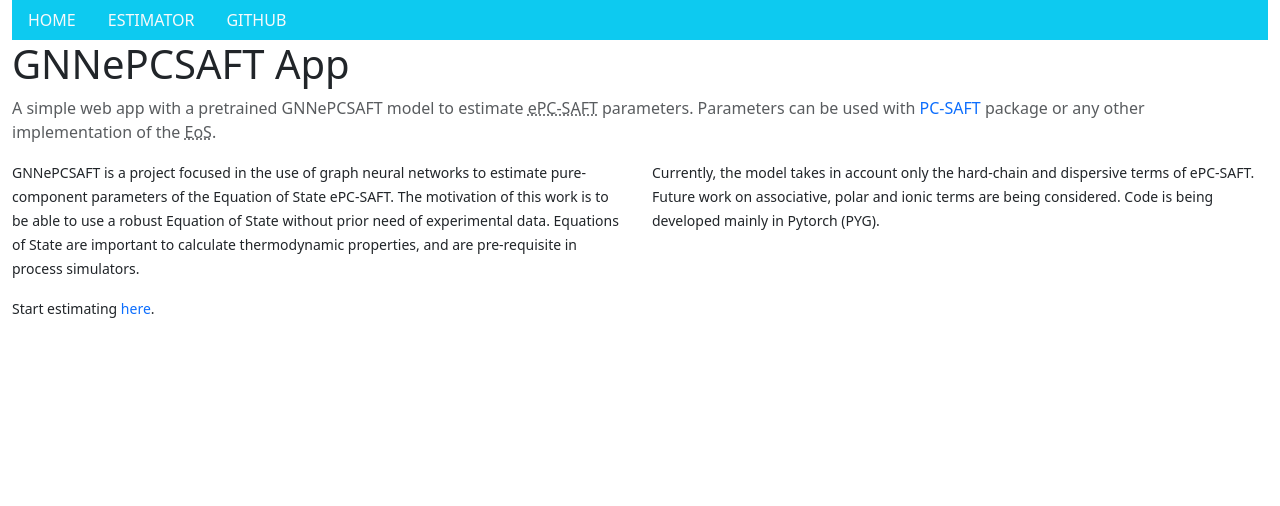
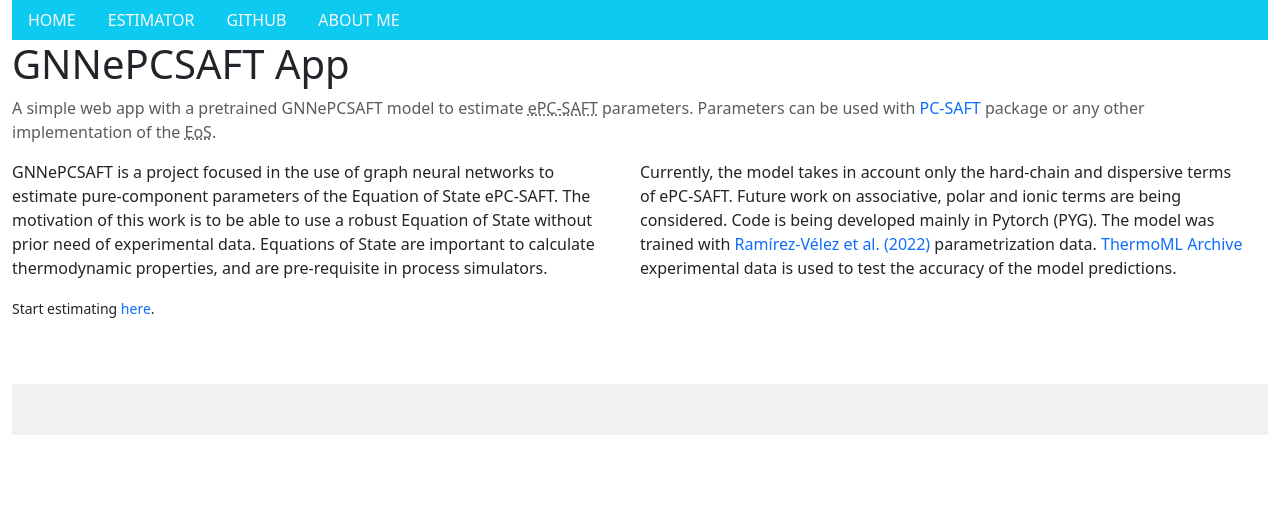
Before and after one commit to wildsonbbl/gnnepcsaftwebapp, a Django app: page / in a window 1280 px wide. Shown: the top 506 px of the page. Run offline with Django 4.2, Linux system fonts and the light colour scheme; some libraries are stand-ins or nearby versions.

Commit message:
added author and social media

```diff
--- a/gnnepcsaft/settings.py
+++ b/gnnepcsaft/settings.py
@@ -39,6 +39,7 @@ INSTALLED_APPS = [
     "gnnmodel",
     "debug_toolbar",
     "bootstrap5",
+    "fontawesomefree",
 ]
 
 MIDDLEWARE = [
--- a/gnnmodel/templates/homepage.html
+++ b/gnnmodel/templates/homepage.html
@@ -4,23 +4,34 @@
 <div class="row">
   <div class="col-md">
     <p class="text-break">
-      <small>
-        GNNePCSAFT is a project focused in the use of graph neural networks to
-        estimate pure-component parameters of the Equation of State ePC-SAFT.
-        The motivation of this work is to be able to use a robust Equation of
-        State without prior need of experimental data. Equations of State are
-        important to calculate thermodynamic properties, and are pre-requisite
-        in process simulators.
-      </small>
+      GNNePCSAFT is a project focused in the use of graph neural networks to
+      estimate pure-component parameters of the Equation of State ePC-SAFT. The
+      motivation of this work is to be able to use a robust Equation of State
+      without prior need of experimental data. Equations of State are important
+      to calculate thermodynamic properties, and are pre-requisite in process
+      simulators.
     </p>
   </div>
   <div class="col-md">
     <p class="text-break">
-      <small>
-        Currently, the model takes in account only the hard-chain and dispersive
-        terms of ePC-SAFT. Future work on associative, polar and ionic terms are
-        being considered. Code is being developed mainly in Pytorch (PYG).
-      </small>
+      Currently, the model takes in account only the hard-chain and dispersive
+      terms of ePC-SAFT. Future work on associative, polar and ionic terms are
+      being considered. Code is being developed mainly in Pytorch (PYG). The
+      model was trained with
+      <a
+        href="https://doi.org/10.1002/aic.17722"
+        class="text-decoration-none"
+        target="_blank"
+        >Ramírez-Vélez et al. (2022)</a
+      >
+      parametrization data.
+      <a
+        href="https://doi.org/10.1002/jcc.26842"
+        class="text-decoration-none"
+        target="_blank"
+        >ThermoML Archive</a
+      >
+      experimental data is used to test the accuracy of the model predictions.
     </p>
   </div>
   <p>
--- a/gnnmodel/templates/master.html
+++ b/gnnmodel/templates/master.html
@@ -1,10 +1,20 @@
 <!DOCTYPE html>
-
+{% load static %}
 <html lang="en">
   <head>
     <title>{% block title %}{% endblock title %}</title>
     {% load bootstrap5 %} {% bootstrap_css %} {% bootstrap_javascript %}
     <meta name="viewport" content="width=device-width, initial-scale=1" />
+    <link
+      href="{% static 'fontawesomefree/css/fontawesome.css' %}"
+      rel="stylesheet"
+      type="text/css"
+    />
+    <link
+      href="{% static 'fontawesomefree/css/brands.css' %}"
+      rel="stylesheet"
+      type="text/css"
+    />
   </head>
   <body>
     <div class="container-fluid">
@@ -23,6 +33,9 @@
             >GITHUB</a
           >
         </li>
+        <li class="nav-item">
+          <a class="nav-link link-light" href="/author">ABOUT ME</a>
+        </li>
       </ul>
 
       <div class="row">
@@ -40,11 +53,60 @@
               href="https://github.com/zmeri/PC-SAFT"
               target="_blank"
               >PC-SAFT</a
-            > package or any other implementation of the <abbr title='Equation of State'>EoS</abbr>.
+            >
+            package or any other implementation of the
+            <abbr title="Equation of State">EoS</abbr>.
           </p>
+        </div>
+      </div>
 
-          {% block content %}{% endblock content %}
+      <div class="row">{% block content %}{% endblock content %}</div>
+
+      <div class="row">
+        <!-- Remove the container if you want to extend the Footer to full width. -->
+        <div class="container my-5">
+          <footer
+            class="text-center text-white"
+            style="background-color: #f1f1f1"
+          >
+            <!-- Grid container -->
+            <div class="container pt-4">
+              <!-- Section: Social media -->
+              <section class="mb-4">
+                <!-- Linkedin -->
+                <a
+                  class="btn btn-link btn-floating btn-lg text-dark m-1"
+                  href="https://www.linkedin.com/in/wildsonbbl/"
+                  role="button"
+                  data-mdb-ripple-color="dark"
+                  target="_blank"
+                  ><i class="fab fa-linkedin"></i
+                ></a>
+                <!-- Github -->
+                <a
+                  class="btn btn-link btn-floating btn-lg text-dark m-1"
+                  href="https://github.com/wildsonbbl"
+                  role="button"
+                  data-mdb-ripple-color="dark"
+                  target="_blank"
+                  ><i class="fab fa-github"></i
+                ></a>
+                <!-- ORCID -->
+                <a
+                  class="btn btn-link btn-floating btn-lg text-dark m-1"
+                  href="https://orcid.org/0000-0002-0189-6000"
+                  role="button"
+                  data-mdb-ripple-color="dark"
+                  target="_blank"
+                  ><i class="fab fa-orcid"></i
+                ></a>
+              </section>
+              <!-- Section: Social media -->
+            </div>
+            <!-- Grid container -->
+          </footer>
         </div>
+        <!-- End of .container -->
       </div>
     </div>
   </body>
--- a/gnnmodel/urls.py
+++ b/gnnmodel/urls.py
@@ -5,4 +5,5 @@ from . import views
 urlpatterns = [
     path("estimator/", views.index, name="estimator"),
     path("", views.homepage, name="homepage"),
+    path("author/", views.authorpage, name="author"),
 ]
--- a/gnnmodel/views.py
+++ b/gnnmodel/views.py
@@ -112,3 +112,8 @@ def index(request):
 def homepage(request):
     "handle request"
     return render(request, "homepage.html")
+
+
+def authorpage(request):
+    "handle request"
+    return render(request, "author.html")
--- a/requirements.txt
+++ b/requirements.txt
@@ -17,3 +17,4 @@ gunicorn
 torch==1.12.1+cpu
 torch_geometric==2.4.0
 torchmetrics==1.2.0
+fontawesomefree
```
Also changed, not shown: gnnmodel/templates/404.html (+10 -2 lines), gnnmodel/templates/author.html (added, +38 -0 lines), gnnmodel/templates/pred.html (+5 -2 lines), 2 other files.
